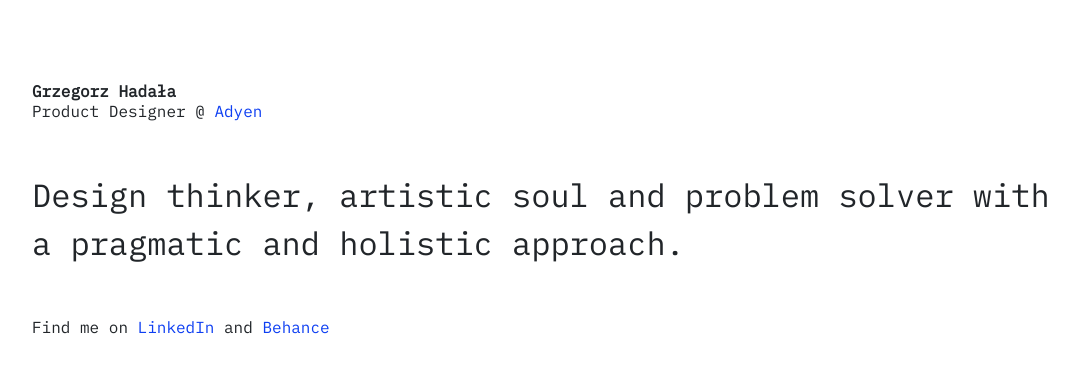
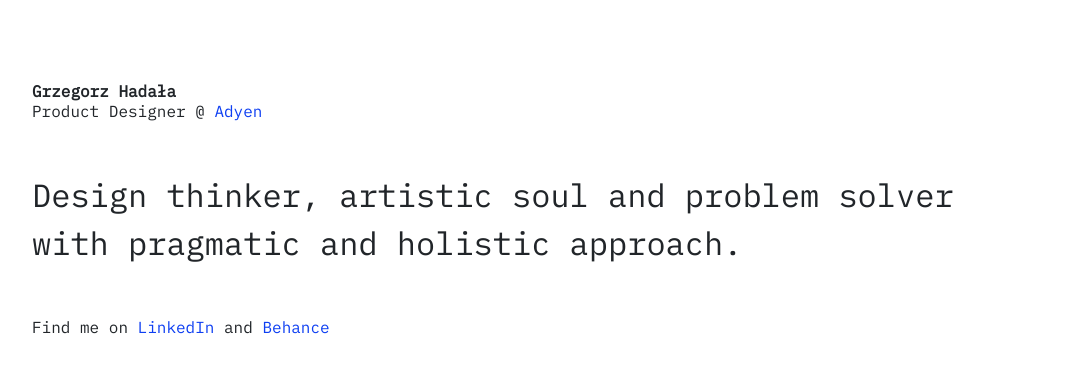
Before and after one commit to halol/grzegorz-hadala-promo, a website built with Parcel: page index.html in a window 1280 px wide. Shown: the whole page, without its empty margins (40-1118 px from the left). Built offline with nearby package versions, Linux system fonts and the light colour scheme.

Commit message:
Fixed max char in scss

```diff
--- a/index.html
+++ b/index.html
@@ -111,7 +111,7 @@
     </header>
     <section>
       <p class="promo">
-        Design thinker, artistic soul and problem solver with a&nbsp;pragmatic
+        Design thinker, artistic soul and problem solver with pragmatic
         and holistic approach.
       </p>
     </section>
--- a/src/styles.scss
+++ b/src/styles.scss
@@ -63,6 +63,8 @@ section {
 
 .promo {
   font-size: 2em;
+  overflow: hidden;
+  max-width: 50ch;
   @include respond-to('small') {
     font-size: 2em;
   }
```
